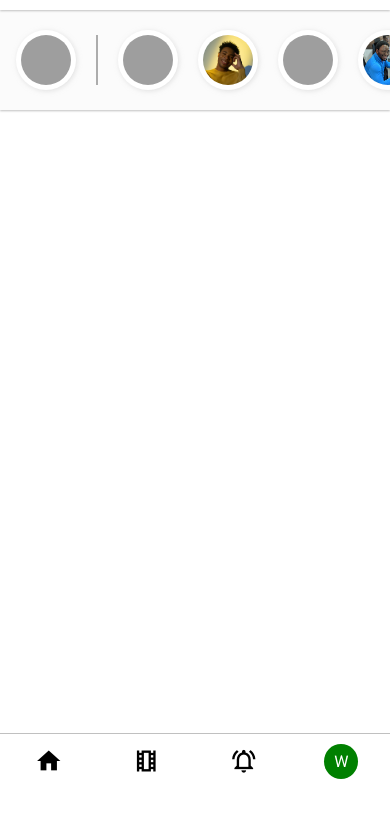
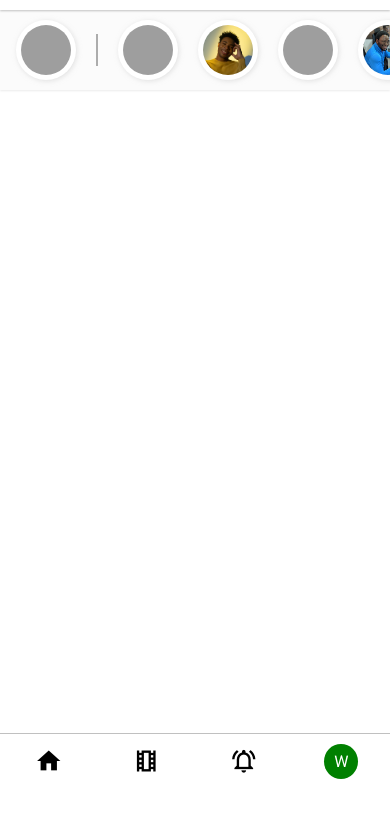
Before and after one commit to WameJoseph/codehubng, a plain HTML site: page home.html in a window 390 px wide. Shown: the part 56-874 px from the top of the page. Before the commit the page ends 844 px from the top, so only its background shows below. Drawn offline with nearby package versions, Linux system fonts and the light colour scheme; grey boxes are pictures that could not be loaded.

Commit message:
Add files via upload

```diff
--- a/home.css
+++ b/home.css
@@ -718,8 +718,15 @@ body{width: 100%; margin: 0; padding: 0; height: 100vh;}
     }
      */
 
+     .main-container .friends{
+        height: 80px;
+        background: rgba(247, 247, 247, 0.548);
+        box-shadow: 0 1px 2px rgb(235, 235, 235);
+
+    }
+
      .main-container .friends .sp1 .line{
-        width:1px; height: 50%;
+        width:1px; height: 40%;
         border: solid 1px rgb(172, 172, 172);
         /* margin: 0 30px; */
         /* margin-left: 30px; */
--- a/home.html
+++ b/home.html
@@ -123,7 +123,7 @@
             </span>
 
         </section>
-        <section class="flex" style="width: 100%;">
+        <section class="flex" style="width: 100%; height: 400vh; border:  1px;">
             <section class="main">
 
             </section>
```
